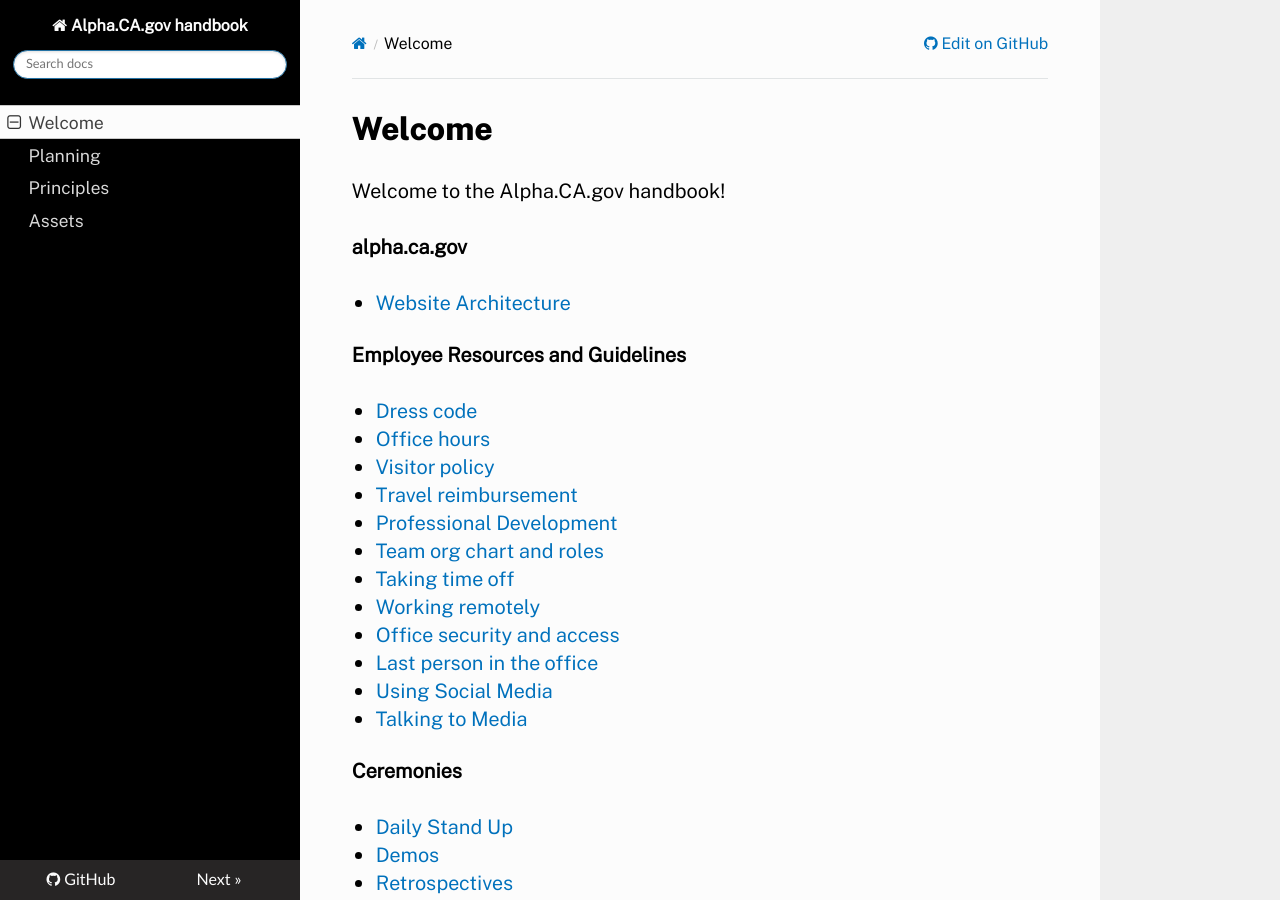
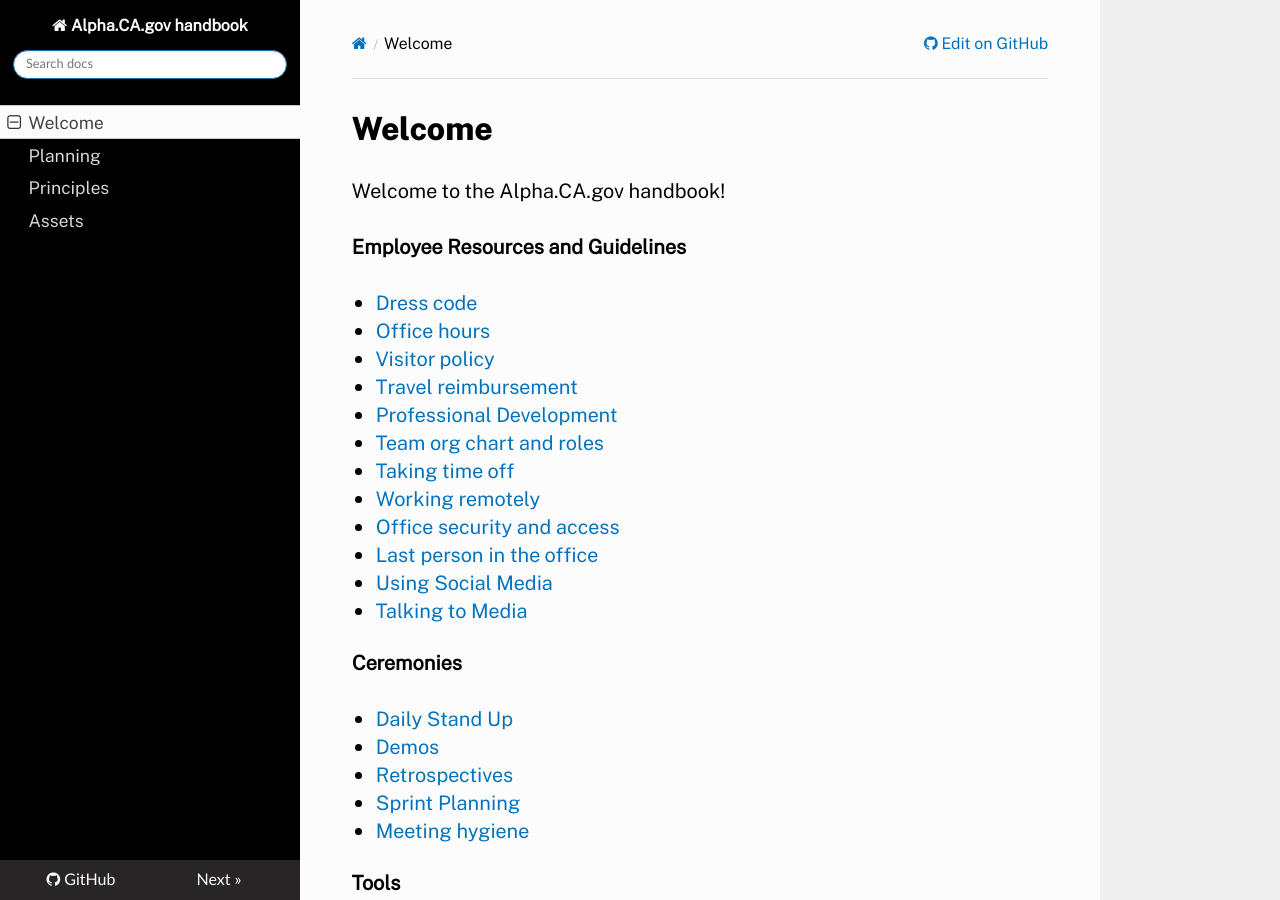
Before and after one commit to cagov/handbook-cadotgov, an MkDocs documentation site: the page built from docs/README.md, in a window 1280 px wide and 900 px high. Built offline with MkDocs 1.6.1, drawn with Linux system fonts in a browser that asks for light colours; nearby versions of some CDN libraries; old or Windows-style settings are respelled for this version of MkDocs.

Commit message:
Update README.md

```diff
--- a/docs/README.md
+++ b/docs/README.md
@@ -1,10 +1,6 @@
 # Welcome
 
 Welcome to the Alpha.CA.gov handbook!
-
-**alpha.ca.gov**
-
-* [Website Architecture](WebArchitecture.md)
 
 **Employee Resources and Guidelines**
 
```
